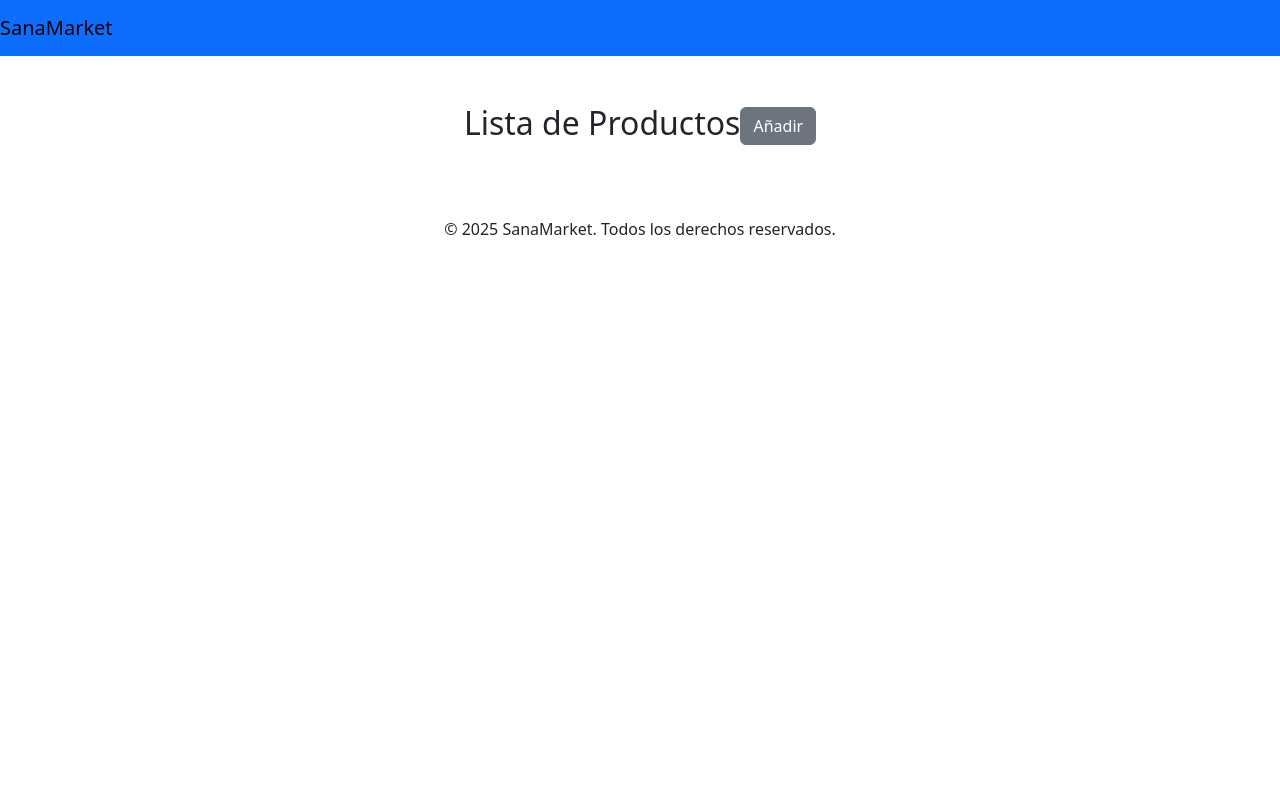
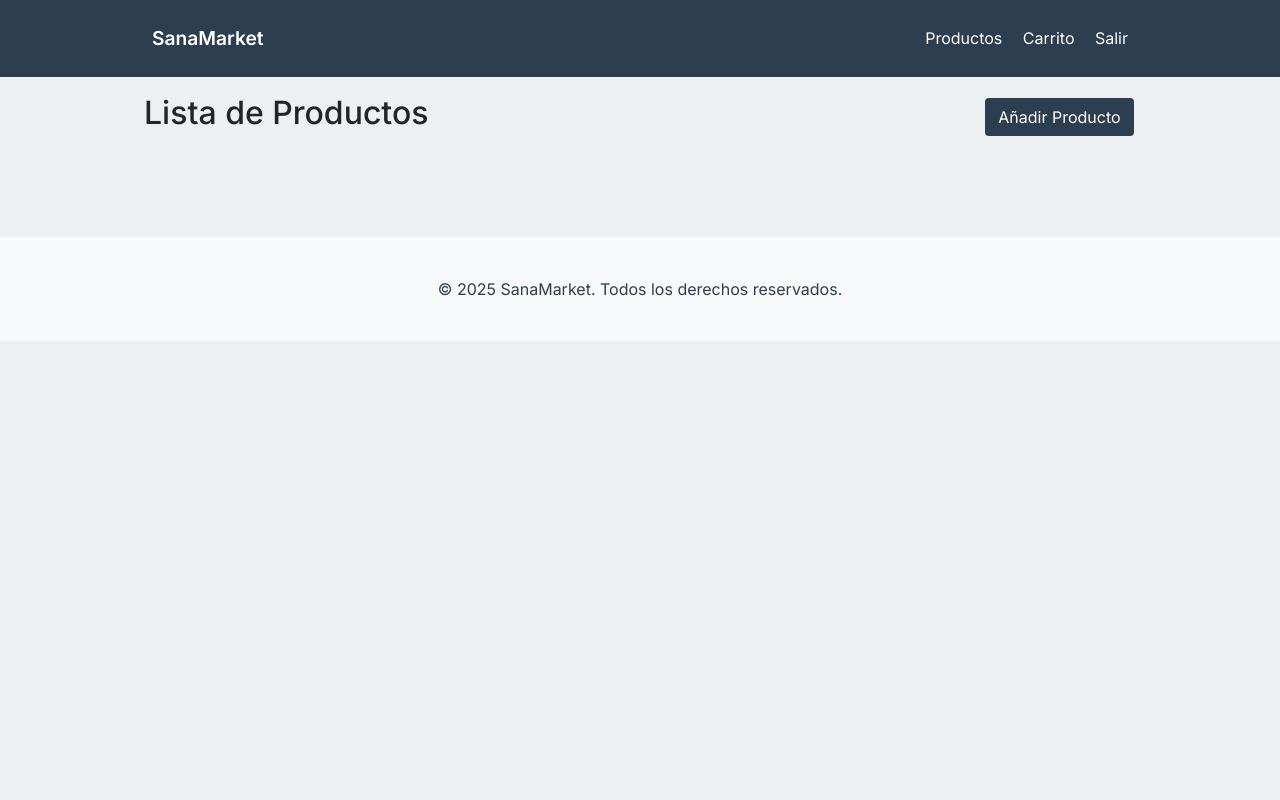
Before and after one commit to eduardoblr/SanaMarket, a PHP site: page /modulos/productos/lista_productos.php in a window 1280 px wide. Run offline with PHP 8.4, Linux system fonts and the light colour scheme; data that the repository does not hold is empty.

Commit message:
Refactor HTML structure and styles across multiple files for improved layout and consistency; include header and footer in main files.

```diff
--- a/includes/footer.php
+++ b/includes/footer.php
@@ -1,7 +1,9 @@
 <!-- includes/footer.php -->
-<footer class="text-center mt-5">
-  <p>&copy; 2025 SanaMarket. Todos los derechos reservados.</p>
+<footer class="py-4 mt-auto bg-light">
+  <div class="container text-center">
+    <p class="mb-0">&copy; 2025 SanaMarket. Todos los derechos reservados.</p>
+  </div>
 </footer>
-<script src="https://cdn.jsdelivr.net/npm/bootstrap@5.3.0/dist/js/bootstrap.bundle.min.js"></script>
+<script src="https://cdn.jsdelivr.net/npm/bootstrap@5.3.6/dist/js/bootstrap.bundle.min.js"></script>
 </body>
 </html>
--- a/includes/header.php
+++ b/includes/header.php
@@ -2,11 +2,36 @@
 <!DOCTYPE html>
 <html lang="es">
 <head>
-  <meta charset="UTF-8">
-  <title>SanaMarket</title>
-  <link href="https://cdn.jsdelivr.net/npm/bootstrap@5.3.0/dist/css/bootstrap.min.css" rel="stylesheet">
+    <meta charset="UTF-8">
+    <meta name="viewport" content="width=device-width, initial-scale=1.0">
+    <link rel="preconnect" href="https://fonts.googleapis.com">
+    <link rel="preconnect" href="https://fonts.gstatic.com" crossorigin>
+    <link href="https://fonts.googleapis.com/css2?family=Inter:wght@400;500;600;700&display=swap" rel="stylesheet">
+    <link href="https://cdn.jsdelivr.net/npm/bootstrap@5.3.6/dist/css/bootstrap.min.css" rel="stylesheet">
+    <link rel="stylesheet" href="/styles/style.css">
+    <style>
+        body {
+            font-family: 'Inter', sans-serif;
+        }
+        .navbar-brand {
+            font-weight: 600;
+            font-size: 1.5rem;
+        }
+        .nav-link {
+            font-weight: 500;
+        }
+    </style>
 </head>
 <body>
-<nav class="navbar navbar-expand-lg navbar-light bg-primary">
-  <a class="navbar-brand" href="#">SanaMarket</a>
-</nav>
+    <header>
+        <nav class="navbar">
+            <div class="container">
+                <a class="brand" href="/">SanaMarket</a>
+                <div class="nav-links">
+                    <a href="/modulos/productos/productos.php">Productos</a>
+                    <a href="/modulos/carrito/carrito.php">Carrito</a>
+                    <a href="/config/logout.php">Salir</a>
+                </div>
+            </div>
+        </nav>
+    </header>
--- a/modulos/productos/lista_productos.php
+++ b/modulos/productos/lista_productos.php
@@ -4,38 +4,22 @@ $query = "SELECT * FROM Producto";
 $result = $conexion->query($query);
 ?>
 
-<!DOCTYPE html>
-<html lang="es">
-<head>
-    <meta charset="UTF-8">
-    <meta name="viewport" content="width=device-width, initial-scale=1.0">
-    <link href="https://cdn.jsdelivr.net/npm/bootstrap@5.3.6/dist/css/bootstrap.min.css" rel="stylesheet"
-    integrity="sha384-4Q6Gf2aSP4eDXB8Miphtr37CMZZQ5oXLH2yaXMJ2w8e2ZtHTl7GptT4jmndRuHDT" crossorigin="anonymous">
-    <title>Catálogo de Productos - SanaMarket</title>
-</head>
-<body>
-    <?php include('../../includes/header.php'); ?>
-    <div class="container mt-5">
-        <h2 class="text-center mb-4">Lista de Productos<a href="form_insert_productos.php" class="btn btn-secondary">Añadir</a></h2>
-        <div class="row">
-            <?php while ($row = $result->fetch_assoc()): ?>
-                <?php if ($row['activo'] == 1 && $row['stock'] > 0): ?>
-                    <div class="col-md-4 mb-4">
-                        <div class="card h-100">
-                            <div class="card-body">
-                                <h5 class="card-title"><?php echo htmlspecialchars($row['nombre']); ?></h5>
-                                <p class="card-text"><?php echo htmlspecialchars($row['descripcion']); ?></p>
-                                <p><strong>S/ <?php echo number_format($row['precio'], 2); ?></strong></p>
-                                <p class="text-muted">Stock: <?php echo $row['stock']; ?></p>
-                                <a href="form_update_productos.php?id=<?php echo $row['producto_id']; ?>" class="btn btn-success">Editar</a>
-                                <a href="/config/delete_productos.php?id=<?php echo $row['producto_id']; ?>" class="btn btn-danger">Eliminar</a>
-                            </div>
-                        </div>
-                    </div>
-                <?php endif; ?>
-            <?php endwhile; ?>
-        </div>
+<?php include('../../includes/header.php'); ?>
+<main class="container">
+    <div class="d-flex justify-content-between align-items-center mb-5">
+        <h2>Lista de Productos</h2>
+        <a href="form_insert_productos.php" class="btn">Añadir Producto</a>
     </div>
-    <?php include('../../includes/footer.php'); ?>
-</body>
-</html>
+    <div class="product-grid">
+        <?php while($p = $result->fetch_assoc()): ?>
+            <div class="product-card">
+                <img src="<?= $p['imagen'] ?>" alt="<?= $p['nombre'] ?>">
+                <h3><?= $p['nombre'] ?></h3>
+                <p>S/<?= number_format($p['precio'],2) ?></p>
+                <a class="btn" href="/modulos/productos/editar.php?id=<?= $p['id'] ?>">Editar</a>
+                <a class="btn btn-danger" href="/config/delete_productos.php?id=<?= $p['id'] ?>">Borrar</a>
+            </div>
+        <?php endwhile; ?>
+    </div>
+</main>
+<?php include('../../includes/footer.php'); ?>
--- a/styles/style.css
+++ b/styles/style.css
@@ -1,8 +1,103 @@
+:root {
+  --primary: #2c3e50;
+  --accent: #e67e22;
+  --bg: #ecf0f1;
+}
+
 html,
 body {
   height: 100%;
+  margin: 0;
+  font-family: 'Inter', sans-serif;
+  background: var(--bg);
 }
 
+.container {
+  max-width: 1024px;
+  margin: 1rem auto;
+  padding: 0 1rem;
+}
+
+.navbar {
+  background: var(--primary);
+  color: #fff;
+  padding: .5rem 0;
+}
+
+.navbar .container {
+  display: flex;
+  justify-content: space-between;
+  align-items: center;
+}
+
+.navbar a {
+  color: #fff;
+  margin: 0 .5rem;
+  text-decoration: none;
+}
+
+.navbar a.brand {
+  font-size: 1.2rem;
+  font-weight: 600;
+}
+
+.product-grid {
+  display: grid;
+  grid-template-columns: repeat(auto-fill, minmax(200px, 1fr));
+  gap: 1rem;
+  padding: 1rem 0;
+}
+
+.product-card {
+  background: #fff;
+  border-radius: 6px;
+  box-shadow: 0 2px 5px rgba(0,0,0,0.1);
+  padding: .75rem;
+  text-align: center;
+}
+
+.product-card img {
+  max-width: 100%;
+  border-radius: 4px;
+}
+
+.product-card h3 {
+  margin: .5rem 0;
+  color: var(--primary);
+  font-size: 1.1rem;
+}
+
+.btn {
+  display: inline-block;
+  padding: .4rem .8rem;
+  margin: .3rem .1rem;
+  border-radius: 4px;
+  text-decoration: none;
+  color: #fff;
+  background: var(--primary);
+  transition: background .2s;
+}
+
+.btn:hover {
+  background: var(--accent);
+}
+
+.btn-danger {
+  background: #c0392b;
+}
+
+.btn-danger:hover {
+  background: #e74c3c;
+}
+
+footer {
+  text-align: center;
+  padding: 1rem;
+  background: #bdc3c7;
+  color: #2c3e50;
+}
+
+/* Login form styles */
 .form-signin {
   max-width: 330px;
   padding: 1rem;
```
Also changed, not shown: index.php (+5 -15 lines), modulos/productos/productos.php (+11 -25 lines).
